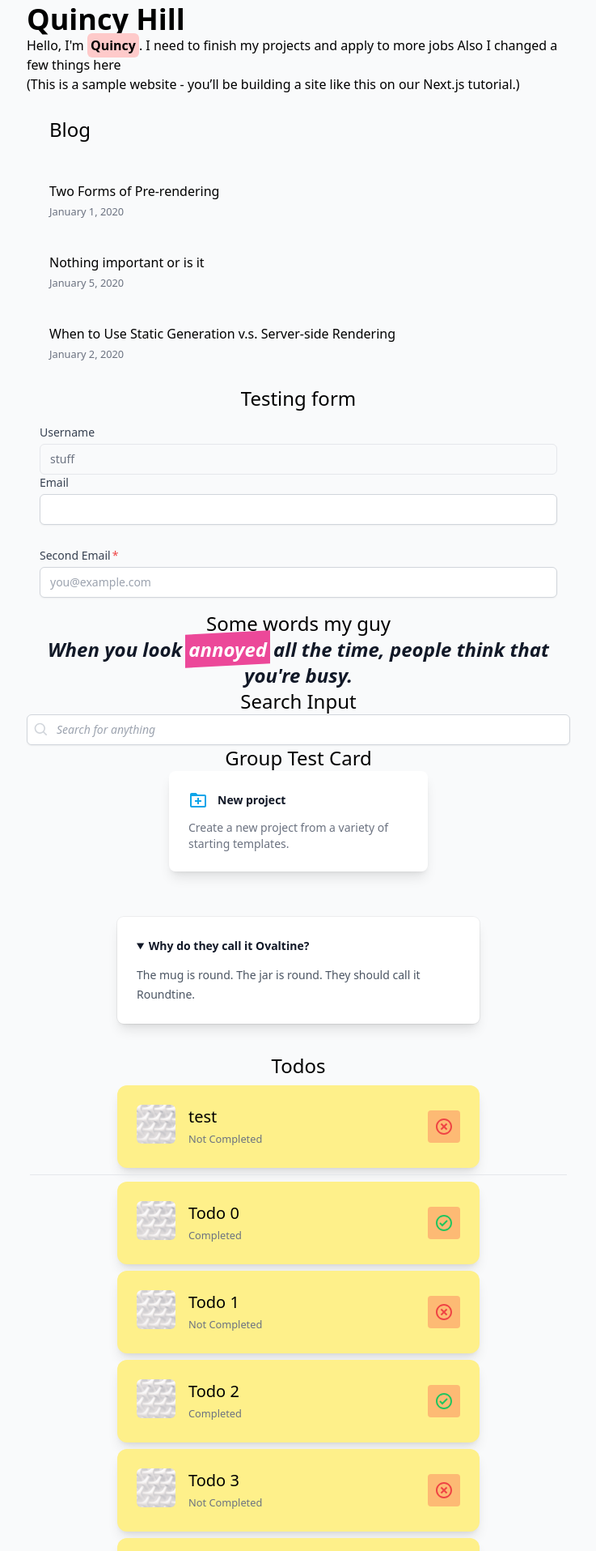
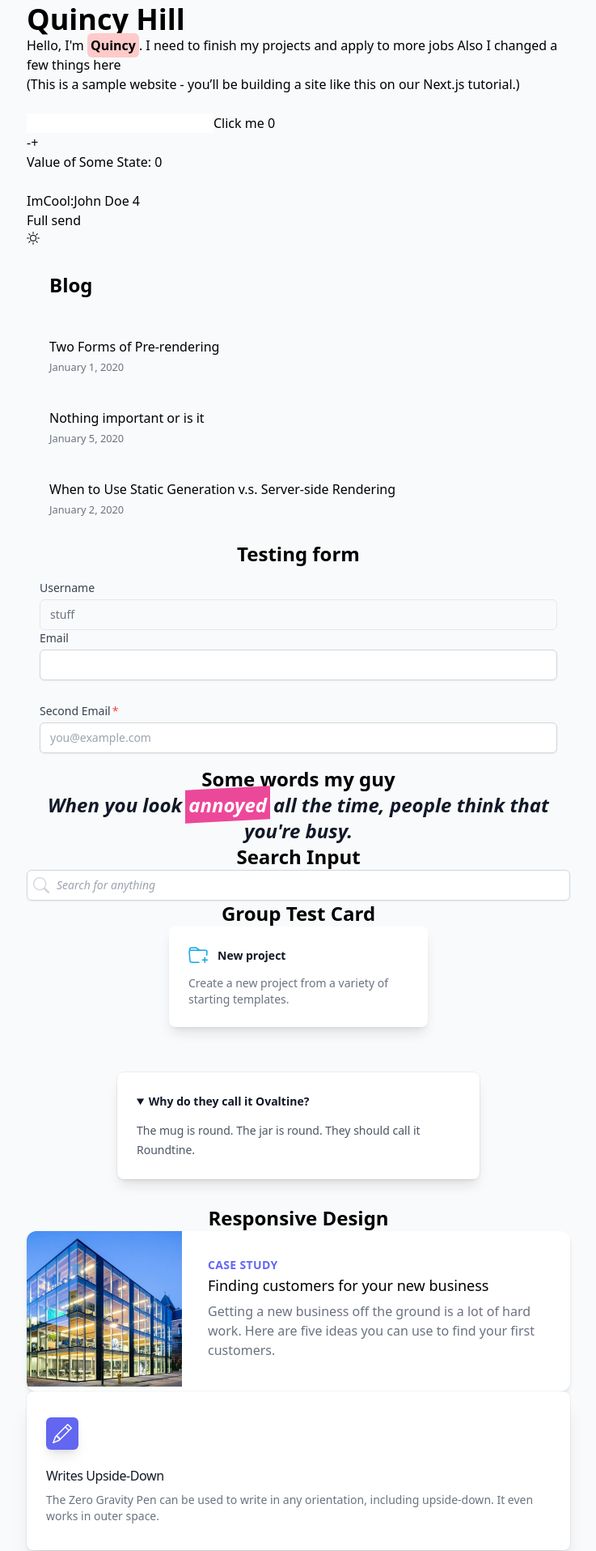
Before and after one commit to quincyhill/nextjs-playground, a Next.js app: page / in a window 1280 px wide. Shown: the part 146-2061 px from the top of the page at 81% size, without its empty margins (271-1008 px from the left). Built offline with nearby package versions, Linux system fonts and the light colour scheme.

Commit message:
Swtiched icon folder, react-icons was outdated af for bootstrap icons, switched up how dark theme is loaded and went back to review every single standard hook react comes with

```diff
--- /dev/null
+++ b/components/ThemeSwitcher/ThemeSwitcher.tsx
@@ -0,0 +1,17 @@
+import React from 'react'
+import { Sun as BiSun, Moon as BiMoon } from 'react-bootstrap-icons'
+import { useState } from 'react'
+
+export type ThemeType = 'light' | 'dark'
+
+const ThemeSwitcher = () => {
+  const [theme, setTheme] = useState<ThemeType>('light')
+
+  return (
+    <button>
+      <BiSun />
+    </button>
+  )
+}
+
+export default ThemeSwitcher
--- /dev/null
+++ b/components/ThemeSwitcher/index.ts
@@ -0,0 +1 @@
+export { default as ThemeSwitcher } from './ThemeSwitcher'
--- a/components/TodoButton/TodoButton.tsx
+++ b/components/TodoButton/TodoButton.tsx
@@ -1,5 +1,8 @@
 import cn from 'classnames'
-import { BiCheckCircle, BiXCircle } from 'react-icons/bi'
+import {
+  CheckCircle as BiCheckCircle,
+  XCircle as BiXCircle,
+} from 'react-bootstrap-icons'
 
 interface TodoButtonProps {
   done: boolean
--- /dev/null
+++ b/lib/hooks/useDisplayName.ts
@@ -0,0 +1,20 @@
+import { useState, useEffect, useDebugValue } from 'react'
+
+const fetchFromDatabase = (idEntry: number) => {
+  // Just junk data to simulate a database call
+  return {
+    displayName: `John Doe ${idEntry}`,
+  }
+}
+
+export const useDisplayName = (props: { userId: number }) => {
+  const [displayName, setDisplayName] = useState<string>('')
+
+  useEffect(() => {
+    const data = fetchFromDatabase(props.userId)
+    setDisplayName(data.displayName)
+  }, [])
+
+  useDebugValue(displayName ?? 'loading...')
+  return displayName
+}
--- a/package.json
+++ b/package.json
@@ -13,9 +13,9 @@
     "postcss-flexbugs-fixes": "^5.0.2",
     "postcss-preset-env": "^7.1.0",
     "react": "17.0.2",
+    "react-bootstrap-icons": "^1.7.2",
     "react-dom": "17.0.2",
     "react-hook-form": "^7.22.5",
-    "react-icons": "^4.3.1",
     "remark": "^14.0.2",
     "remark-html": "^15.0.1",
     "sass": "^1.45.1"
--- a/pages/index.tsx
+++ b/pages/index.tsx
@@ -1,5 +1,6 @@
 import Head from 'next/head'
 import Link from 'next/link'
+import Image from 'next/image'
 import Layout, { siteTitle } from '../components/Layout/Layout'
 import { TodoCard } from '../components/TodoCard'
 import { getSortedPostsData } from '../lib/posts'
@@ -8,9 +9,27 @@ import Date from '../components/Date/Date'
 import { GetStaticProps } from 'next'
 import { Todo } from '../lib/todos'
 import { Post } from '../lib/posts'
-import { useState } from 'react'
+import {
+  useEffect,
+  useState,
+  useRef,
+  useReducer,
+  useMemo,
+  useCallback,
+  useImperativeHandle,
+  forwardRef,
+  RefObject,
+  useLayoutEffect,
+  useDebugValue,
+} from 'react'
 import { TodoContext } from '../lib/context'
-import { BiFolderPlus, BiSearch } from 'react-icons/bi'
+import { useDisplayName } from '../lib/hooks/useDisplayName'
+import {
+  FolderPlus as BiFolderPlus,
+  Search as BiSearch,
+  Pencil as BiPencil,
+} from 'react-bootstrap-icons'
+import { ThemeSwitcher } from '../components/ThemeSwitcher'
 
 // Home Props
 interface HomeProps {
@@ -35,6 +54,22 @@ export const getStaticProps: GetStaticProps = async () => {
   }
 }
 
+interface CoolButtonProps {
+  ref: RefObject<HTMLElement | void>
+}
+
+let CoolButton = ({ ref }: CoolButtonProps) => {
+  const myBtn = useRef<HTMLButtonElement>(null)
+
+  const displayName = useDisplayName({ userId: 4 })
+
+  useImperativeHandle(ref, () => {
+    console.log('Clicking button!')
+    myBtn.current?.click()
+  })
+  return <button ref={myBtn}>ImCool:{displayName}</button>
+}
+
 const HomePage = ({ posts, todos }: HomeProps) => {
   // Also notice how utilstyles are going to be used in a similar fashion to tailwind.
   //
@@ -42,6 +77,67 @@ const HomePage = ({ posts, todos }: HomeProps) => {
 
   // User generated todos
   const [myTodos, setMyTodos] = useState<Todo[]>([testTodo])
+
+  // Test count dealing with state withing a component
+  const [count, setCount] = useState(0)
+
+  // Use effect to run on mount
+  useEffect(() => {
+    console.log('useState called')
+  }, [])
+
+  // Using use ref to allow the button to reference the input on click
+  const inputEl = useRef<HTMLInputElement>(null)
+
+  const onButtonClick = () => {
+    // `current` points to the element you're in
+    inputEl.current?.focus()
+  }
+
+  // Using useReducer
+
+  const reducer = (state: number, action: { type: string }) => {
+    switch (action.type) {
+      case 'increment':
+        return state + 1
+      case 'decrement':
+        return state - 1
+      default:
+        throw new Error()
+    }
+  }
+
+  // State i'm affecting
+  const [someState, dispatch] = useReducer(reducer, 0)
+
+  // Next up is memoization, which is a way to cache the result of return values
+  const [anotherCount, setAnotherCount] = useState(60)
+
+  const expensiveCount = useMemo(() => {
+    return count ** 2
+  }, [anotherCount])
+
+  // This is to memoize functions
+  // This can be applied when I pass this function down to multiple child components
+  // It will prevent unnecessary re-renders
+
+  const showAnotherCount = useCallback(() => {
+    alert(`Count ${anotherCount}`)
+  }, [anotherCount])
+
+  // Lets do another ref
+  const anotherRef = useRef<HTMLInputElement>(null)
+
+  // Testing out useLayoutEffect
+
+  const andAgainAnotherRef = useRef<HTMLButtonElement>(null)
+
+  useLayoutEffect(() => {
+    const rect = andAgainAnotherRef.current?.getBoundingClientRect()
+    console.log('Rect height for Full Send: ', rect?.height)
+  })
+
+  // Finally useDebugValue
 
   // Another thing to note is the use of the api thing
   return (
@@ -65,9 +161,22 @@ const HomePage = ({ posts, todos }: HomeProps) => {
           (This is a sample website - you’ll be building a site like this on{' '}
           <a href="https://nextjs.org/learn">our Next.js tutorial</a>.)
         </p>
+        <br />
+        <input ref={inputEl} type="text" />
+        <button onClick={onButtonClick}>Click me {count}</button>
+        <br />
+        <button onClick={() => dispatch({ type: 'decrement' })}>-</button>
+        <button onClick={() => dispatch({ type: 'increment' })}>+</button>
+        <p>Value of Some State: {someState}</p>
+        <br />
+        <CoolButton ref={anotherRef} />
+        <br />
+        <button ref={andAgainAnotherRef}>Full send</button>
+        <br />
+        <ThemeSwitcher />
       </section>
       <section className="p-1">
-        <h2 className="text-2xl p-6">Blog</h2>
+        <h2 className="text-2xl p-6 font-bold">Blog</h2>
         <ul className="list-none">
           {posts.map(({ id, date, title }, keyId) => (
             <li className="m-2 p-4" key={keyId}>
@@ -83,7 +192,7 @@ const HomePage = ({ posts, todos }: HomeProps) => {
         </ul>
       </section>
       <section>
-        <h2 className="text-center text-2xl">Testing form</h2>
+        <h2 className="text-center text-2xl font-bold">Testing form</h2>
         <form className="m-4 max-w-4xl">
           <label className="block">
             <span className="block text-sm font-medium text-gray-700">
@@ -131,7 +240,7 @@ const HomePage = ({ posts, todos }: HomeProps) => {
         </form>
       </section>
       <section>
-        <h2 className="text-center text-2xl">Some words my guy</h2>
+        <h2 className="text-center text-2xl font-bold">Some words my guy</h2>
         <blockquote className="text-2xl font-semibold italic text-center text-gray-900">
           When you look
           <span className="relative mx-2">
@@ -145,7 +254,7 @@ const HomePage = ({ posts, todos }: HomeProps) => {
         </blockquote>
       </section>
       <section>
-        <h2 className="text-center text-2xl">Search Input</h2>
+        <h2 className="text-center text-2xl font-bold">Search Input</h2>
         <label className="relative block">
           <span className="sr-only">Search</span>
           <span className="absolute inset-y-0 left-0 flex items-center pl-2">
@@ -158,7 +267,7 @@ const HomePage = ({ posts, todos }: HomeProps) => {
         </label>
       </section>
       <section>
-        <h2 className="text-center text-2xl">Group Test Card</h2>
+        <h2 className="text-center text-2xl font-bold">Group Test Card</h2>
         <a
           href="#main-footer"
           className="group block max-w-xs mx-auto rounded-lg p-6 bg-whitering-1 ring-gray-900/5 shadow-lg space-y-3 bg-white hover:bg-sky-500 hover:ring-sky-500"
@@ -191,8 +300,53 @@ const HomePage = ({ posts, todos }: HomeProps) => {
           </details>
         </div>
       </section>
+      <section>
+        <h2 className="text-center font-bold text-2xl">Responsive Design</h2>
+        <div className="max-w-md mx-auto bg-white rounded-xl shadow-md overflow-hidden md:max-w-2xl">
+          <div className="md:flex">
+            <div className="md:shrink-0">
+              <Image
+                src="/images/building.jpg"
+                width={192}
+                height={192}
+                className="h-48 w-full object-cover md:h-full md:w-48"
+                alt="Building at night"
+              />
+            </div>
+            <div className="p-8">
+              <div className="uppercase tracking-wide text-sm text-indigo-500 font-semibold">
+                Case study
+              </div>
+              <a
+                href="#"
+                className="block mt-1 text-lg leading-tight font-medium text-black hover:underline"
+              >
+                Finding customers for your new business
+              </a>
+              <p className="mt-2 text-gray-500">
+                Getting a new business off the ground is a lot of hard work.
+                Here are five ideas you can use to find your first customers.
+              </p>
+            </div>
+          </div>
+        </div>
+        <div className="bg-white dark:bg-gray-900 rounded-lg px-6 py-8 ring-1 ring-gray-900/5 shadow-xl">
+          <div>
+            <span className="inline-flex items-center justify-center p-2 bg-indigo-500 rounded-md shadow-lg">
+              <BiPencil className="h-6 w-6 text-white" />
+            </span>
+          </div>
+          <h3 className="text-gray-900 dark:text-white mt-5 text-base font-medium tracking-tight">
+            Writes Upside-Down
+          </h3>
+          <p className="text-gray-500 dark:text-gray-400 mt-2 text-sm">
+            The Zero Gravity Pen can be used to write in any orientation,
+            including upside-down. It even works in outer space.
+          </p>
+        </div>
+      </section>
       <section className="p-1">
-        <h2 className="text-center text-2xl">Todos</h2>
+        <h2 className="text-center text-2xl font-bold">Todos</h2>
         <TodoContext.Provider value={myTodos}>
           <ul className="list-none">
             {myTodos.map((todo, id) => (
--- a/tailwind.config.js
+++ b/tailwind.config.js
@@ -4,6 +4,7 @@ module.exports = {
     './pages/**/*.{js,jsx,ts,tsx}',
     './components/**/*.{js,jsx,ts,tsx}',
   ],
+  darkMode: 'class',
   theme: {
     extend: {
       colors: {
```
Also changed, not shown: public/images/building.jpg (added), 1 other file (tests, documents, lock files or other folders).
